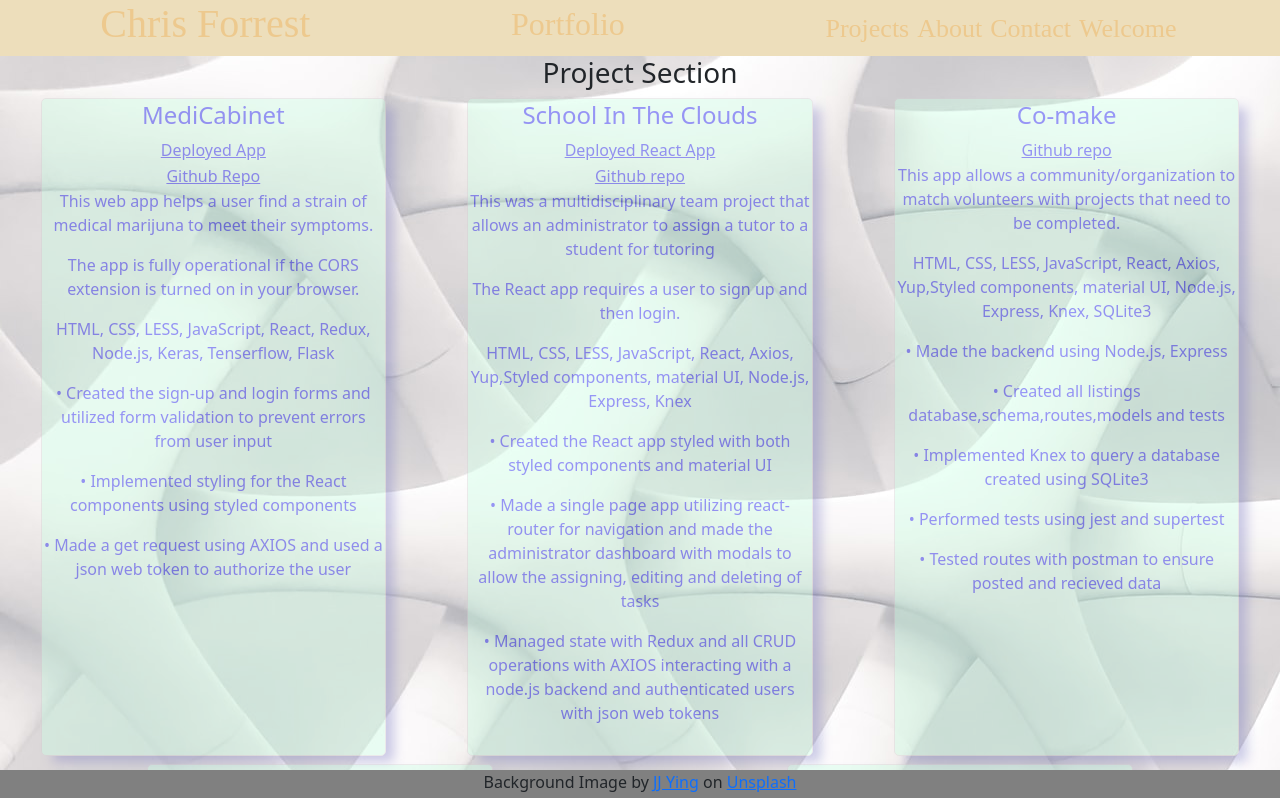
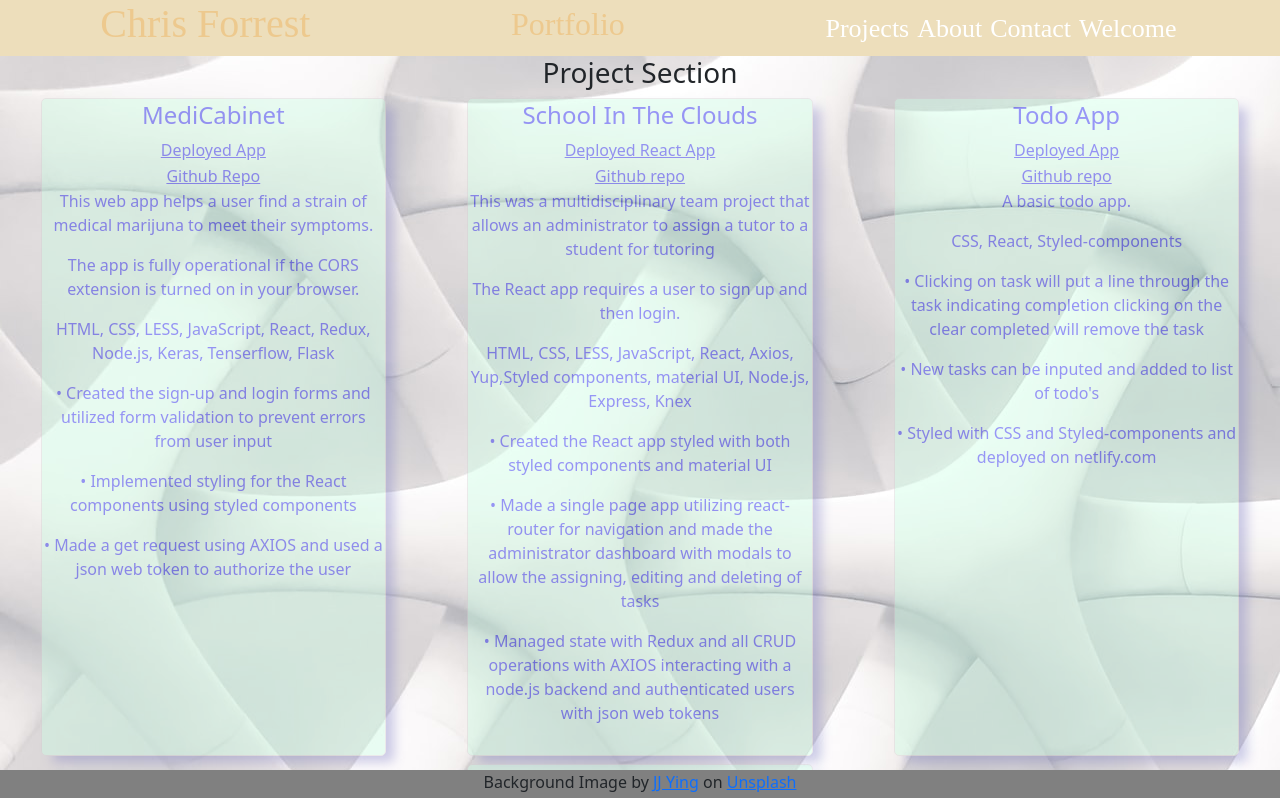
Before and after one commit to Chris-Forrest/cdf_portfolio, a React (Create React App) app in the folder myportfolio/: page /projects in a window 1280 px wide. Shown: the top 798 px of the page. Built offline with nearby package versions, Linux system fonts and the light colour scheme; a web font is replaced by a local one.

Commit message:
fixed stuff took out stuff

```diff
--- a/myportfolio/src/App.css
+++ b/myportfolio/src/App.css
@@ -15,6 +15,12 @@
   color: #61dafb;
 }
 
+@media screen and (max-width: 1007px){
+  h1{
+    display: none;
+  }
+}
+
 @media screen and (max-width: 640px){
   h1{
     display: none;
--- a/myportfolio/src/components/projectsSection.js
+++ b/myportfolio/src/components/projectsSection.js
@@ -63,35 +63,6 @@ const ProjectSection = () => {
                 </StyledVerticalBox>
             </StyledProjectCard>
 
-
-            <StyledProjectCard>
-                <StyledVerticalBox>
-                <h4>Co-make</h4>
-                <StyledLink onClick={() => popupWindow("https://github.com/Co-make-2/Back-end")}>Github repo</StyledLink>
-                <p>
-                This app allows a community/organization to match volunteers with projects that need to be completed.
-                </p>
-                <p>
-                HTML, CSS, LESS, JavaScript, React, Axios, Yup,Styled components, material UI, Node.js, Express, Knex, SQLite3
-                </p>
-                <p>
-                • Made the backend using Node.js, Express
-                </p>
-                <p>
-                • Created all listings database,schema,routes,models and tests
-                </p>
-                <p>
-                • Implemented Knex to query a database created using SQLite3
-                </p>
-                <p>
-                • Performed tests using jest and supertest
-                </p>
-                <p>
-                • Tested routes with postman to ensure posted and recieved data
-                </p>
-                </StyledVerticalBox>
-            </StyledProjectCard>
-
             <StyledProjectCard>
                 <StyledVerticalBox>
                 <h4>Todo App</h4>
--- a/myportfolio/src/components/rightNav.js
+++ b/myportfolio/src/components/rightNav.js
@@ -19,7 +19,7 @@ const Ul = styled.div`
     top: 0;
     right: 0;
     height: 30vh;
-    width: 10rem;
+    width: 8rem;
     transition: transform 0.3s ease-in-out;
   }
 `;
@@ -27,10 +27,10 @@ const Ul = styled.div`
 const RightNav = ({ open }) => {
   return (
     <Ul open={open}>
-        <Link style={{marginRight:"8px", textDecoration:"none", color:"#edc98e"}} to="/projects">Projects</Link>
-        <Link style={{marginRight:"8px", textDecoration:"none", color:"#edc98e"}} to="/">About</Link>
-        <Link style={{marginRight:"8px", textDecoration:"none", color:"#edc98e"}} to="/contact">Contact</Link>
-        <Link style={{ textDecoration:"none", color:"#edc98e"}} to="/welcome">Welcome</Link>
+        <Link style={{marginRight:"8px", textDecoration:"none", color:"white"}} to="/projects">Projects</Link>
+        <Link style={{marginRight:"8px", textDecoration:"none", color:"white"}} to="/">About</Link>
+        <Link style={{marginRight:"8px", textDecoration:"none", color:"white"}} to="/contact">Contact</Link>
+        <Link style={{ textDecoration:"none", color:"white"}} to="/welcome">Welcome</Link>
     </Ul>
   )
 }
```
